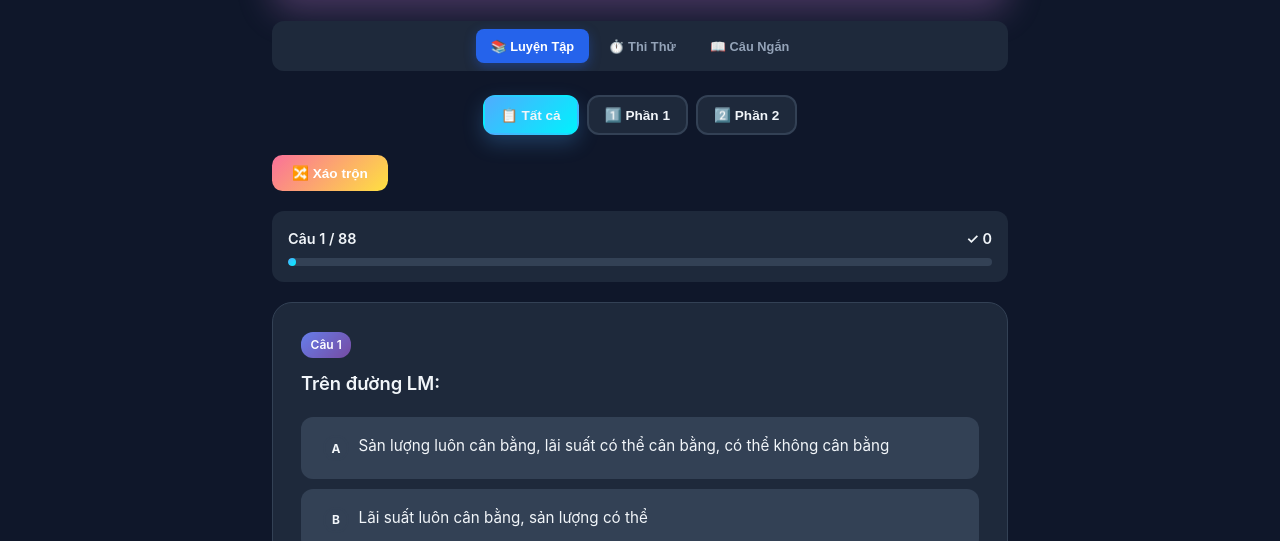
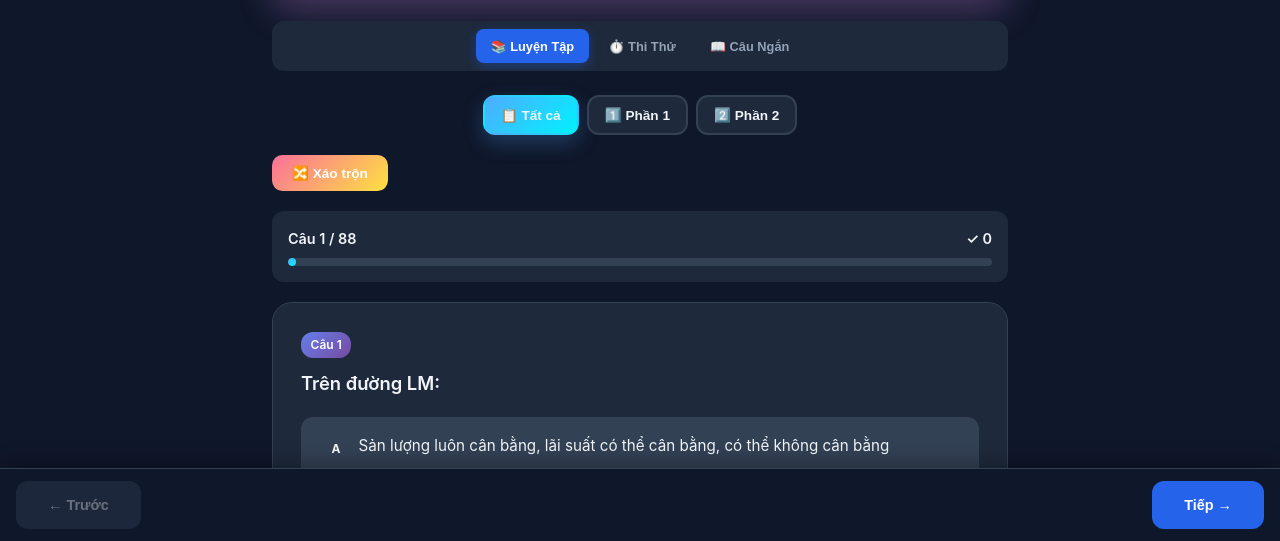
Before and after one commit to leduc2404/ECO152-leduc, a plain HTML site: page tracnghiem.html in a window 1280 px wide. Shown: the part 259-800 px from the top of the page. Drawn offline with Linux system fonts and the light colour scheme.

Commit message:
Fix nav buttons: fixed at bottom of screen

```diff
--- a/tracnghiem.html
+++ b/tracnghiem.html
@@ -52,7 +52,7 @@
             max-width: 800px;
             margin: 0 auto;
             padding: 1rem;
-            padding-bottom: env(safe-area-inset-bottom, 1rem);
+            padding-bottom: 5.5rem;
         }
 
         header {
@@ -347,12 +347,21 @@
             color: #f87171;
         }
 
-        /* Navigation Buttons */
+        /* Navigation Buttons - Fixed at bottom */
         .quiz-nav {
+            position: fixed;
+            bottom: 0;
+            left: 0;
+            right: 0;
             display: flex;
             justify-content: space-between;
             gap: 0.75rem;
-            margin-top: 1.25rem;
+            padding: 0.75rem 1rem;
+            padding-bottom: max(0.75rem, env(safe-area-inset-bottom));
+            background: var(--bg-dark);
+            border-top: 1px solid var(--border);
+            z-index: 100;
+            box-shadow: 0 -4px 20px rgba(0,0,0,0.3);
         }
 
         .nav-btn {
@@ -871,7 +880,6 @@
             if (currentIndex > 0) {
                 currentIndex--;
                 displayQuestion();
-                window.scrollTo({ top: 0, behavior: 'smooth' });
             }
         }
 
@@ -879,7 +887,6 @@
             if (currentIndex < currentQuestions.length - 1) {
                 currentIndex++;
                 displayQuestion();
-                window.scrollTo({ top: 0, behavior: 'smooth' });
             }
         }
 
```
